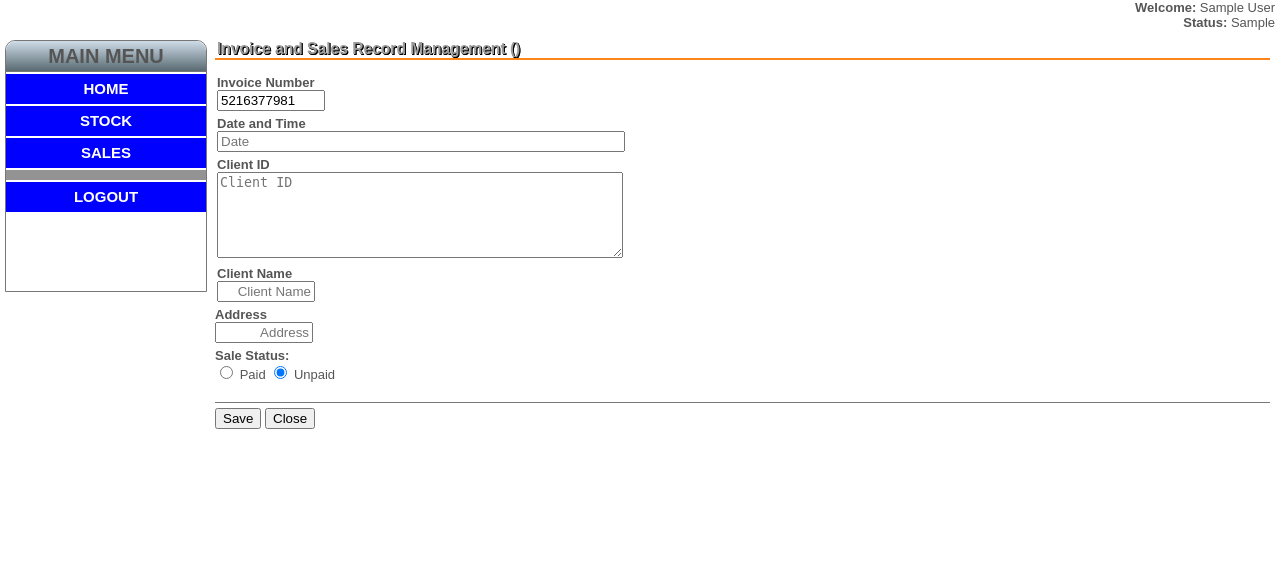
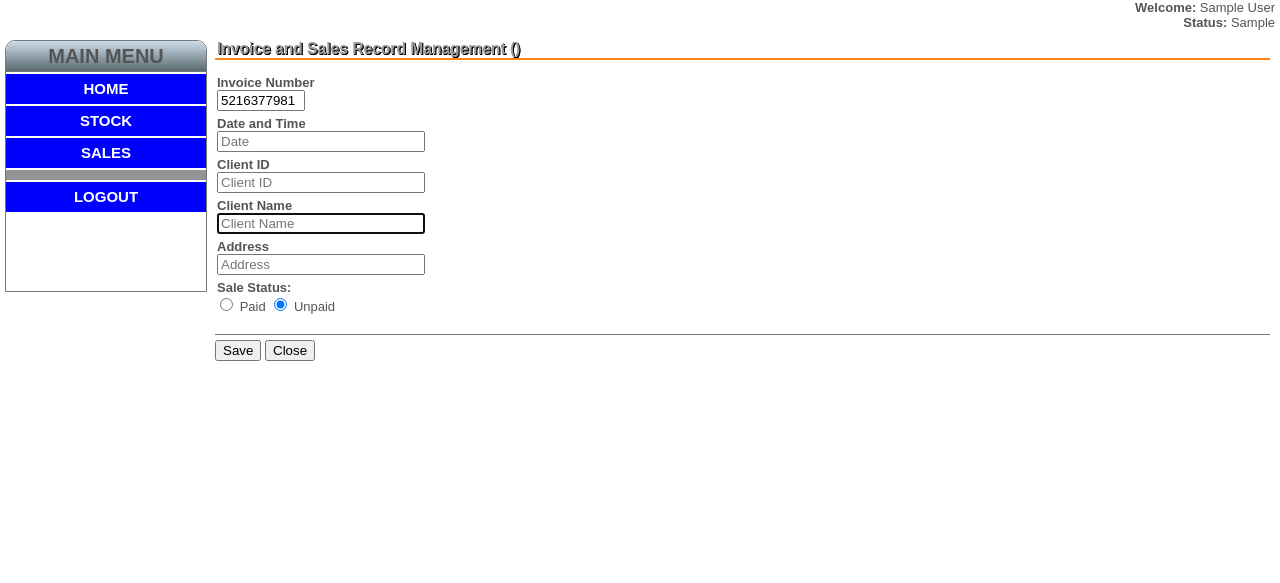
Before and after one commit to alexrbs/lpa_ecomms_web, a PHP site: page /salesaddedit.php in a window 1280 px wide. Shown: the part 56-639 px from the top of the page. Run offline with PHP 8.4, Linux system fonts and the light colour scheme; the visitor is signed in with stand-in values (Sample User, id 1); tables that the repository leaves empty or names only in its code hold one stand-in row (values such as "Sample post").

Commit message:
Update salesaddedit.php

```diff
--- a/salesaddedit.php
+++ b/salesaddedit.php
@@ -117,28 +117,28 @@
     <form name="frmSalesRec" id="frmSalesRec" method="post" action="<?PHP echo $_SERVER['PHP_SELF']; ?>">
       <div>
         <div><b>Invoice Number </b></div>
-        <input name="txtInvNo" id="txtStockID" placeholder="Invoice Number" value="<?PHP echo $salesNO; ?>"
-        style="width: 100px;" title="Invoice Number">
+        <input name="txtInvNo" id="txtInvNo" placeholder="Invoice Number" value="<?PHP echo $salesNO; ?>"
+        style="width: 80px;" title="Invoice Number">
       </div>
       <div style="margin-top: <?PHP echo $fieldSpacer; ?>">
         <div><b>Date and Time</b></div>
-        <input name="txtInvDate" id="txtStockName" placeholder="Date" value="<?PHP echo $salesDate; ?>"
-        style="width: 400px;"  title="Date">
+        <input name="txtInvDate" id="txtInvDate" placeholder="Date" value="<?PHP echo $salesDate; ?>"
+        style="width: 200px;"  title="Date">
       </div>
       <div style="margin-top: <?PHP echo $fieldSpacer; ?>">
         <div><b>Client ID </b></div>
-        <textarea name="txtInvClientID" id="txtStockDesc" placeholder="Client ID" style="width: 400px;height: 80px"
-        title="Client ID"><?PHP echo $salesClientID; ?></textarea>
+        <input name="txtInvClientID" id="txtInvClientID" placeholder="Client ID"
+        title="Client ID" value="<?PHP echo $salesClientID; ?>" style="width: 200px;"  title="Client ID">
       </div>
       <div style="margin-top: <?PHP echo $fieldSpacer; ?>">
         <div><b>Client Name </b></div>
-        <input name="txtInvClientName" id="txtStockOnHand" placeholder="Client Name" value="<?PHP echo $salesClientName; ?>"
-        style="width: 90px;text-align: right"  title="Client Name">
+        <input name="txtInvClientName" id="txtInvClientName" placeholder="Client Name" value="<?PHP echo $salesClientName; ?>"
+        style="width: 200px"  title="Client Name">
       </div>
       <div style="margin-top: <?PHP echo $fieldSpacer; ?>">
         <div><b>Address </b></div>
-        <input name="txtInvClientAddress" id="txtStockPrice" placeholder="Address" value="<?PHP echo $salesClientAddress; ?>"
-        style="width: 90px;text-align: right"  title="Address">
+        <input name="txtInvClientAddress" id="txtInvClientAddress" placeholder="Address" value="<?PHP echo $salesClientAddress; ?>"
+        style="width: 200px"  title="Address">
       </div>
       <div style="margin-top: <?PHP echo $fieldSpacer; ?>">
         <div><b>Sale Status:</b></div>
```
